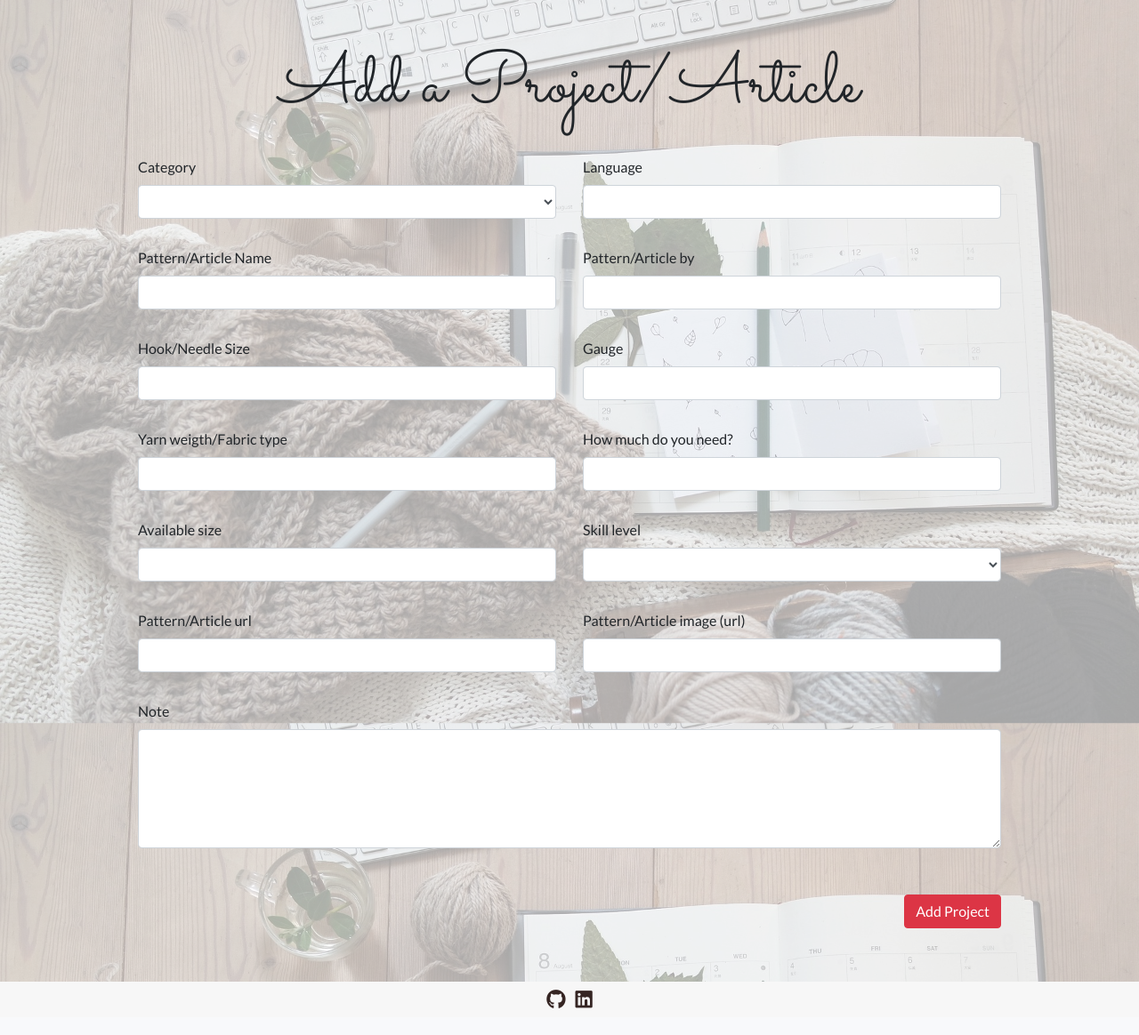
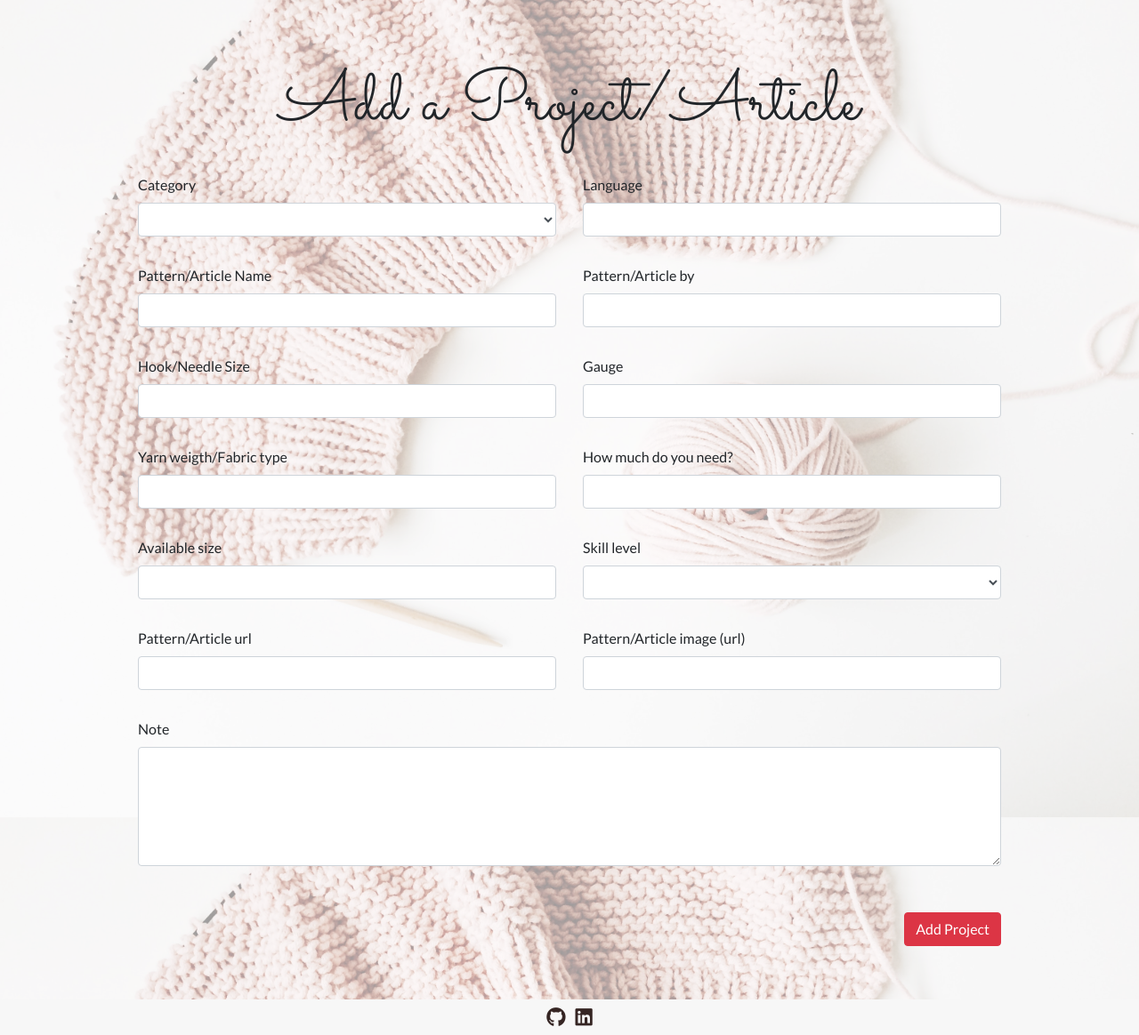
Before and after one commit to elisamunoz/docu-llamas, a Flask app: page /add_pattern in a window 1280 px wide. Shown: the part 100-1264 px from the top of the page at 89% size. Before the commit the page ends 1234 px from the top, so only its background shows below. Run offline with Flask 2, Linux system fonts and the light colour scheme; a database or web service that is not in the repository returns one stand-in record (values such as "Sample title"); some libraries are stand-ins or nearby versions.

Commit message:
changed add-edit-pattern background image and fixed paddings and min height

```diff
--- a/static/css/style.css
+++ b/static/css/style.css
@@ -17,18 +17,18 @@ text-align: justify;
 }
 
 .background-image {
-  min-height: calc(100vh - 40px);
+  min-height: calc(100vh - 140px);
   width: 100%;
   display: block;
   background-size: cover;
-  padding-top: 20px;
+  padding-top: 40px;
   background-position: center;
   position: relative;
   background-attachment: fixed;
 }
 
 .transparent-overlay {
-  height: 100%;
+  min-height: calc(100vh - 140px);
   width: 100%;
   top: 0;
   left: 0;
```
Also changed, not shown: static/images/add_edit_pattern.jpg, static/images/scacascasadd_edit_pattern.jpg (added).
